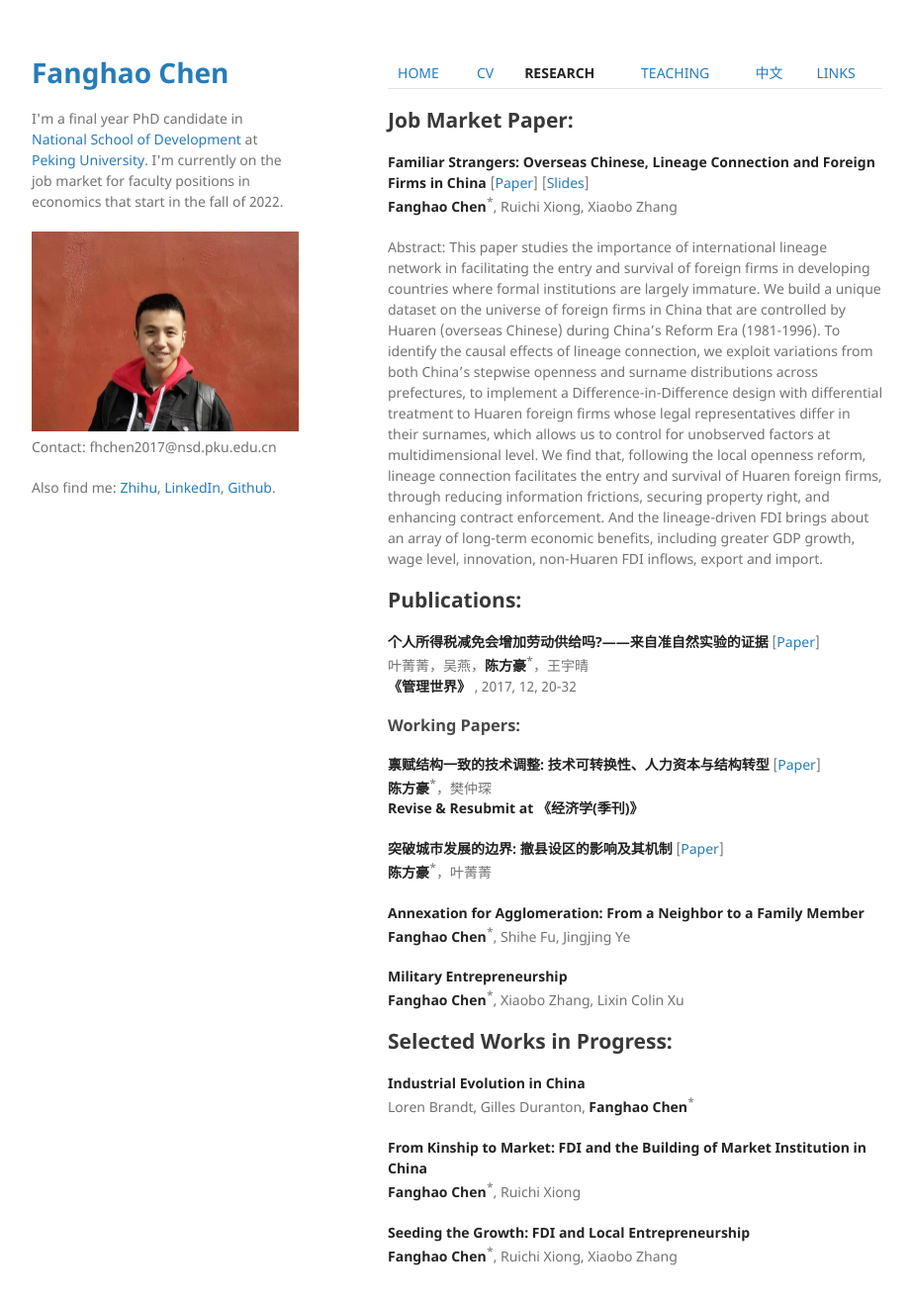
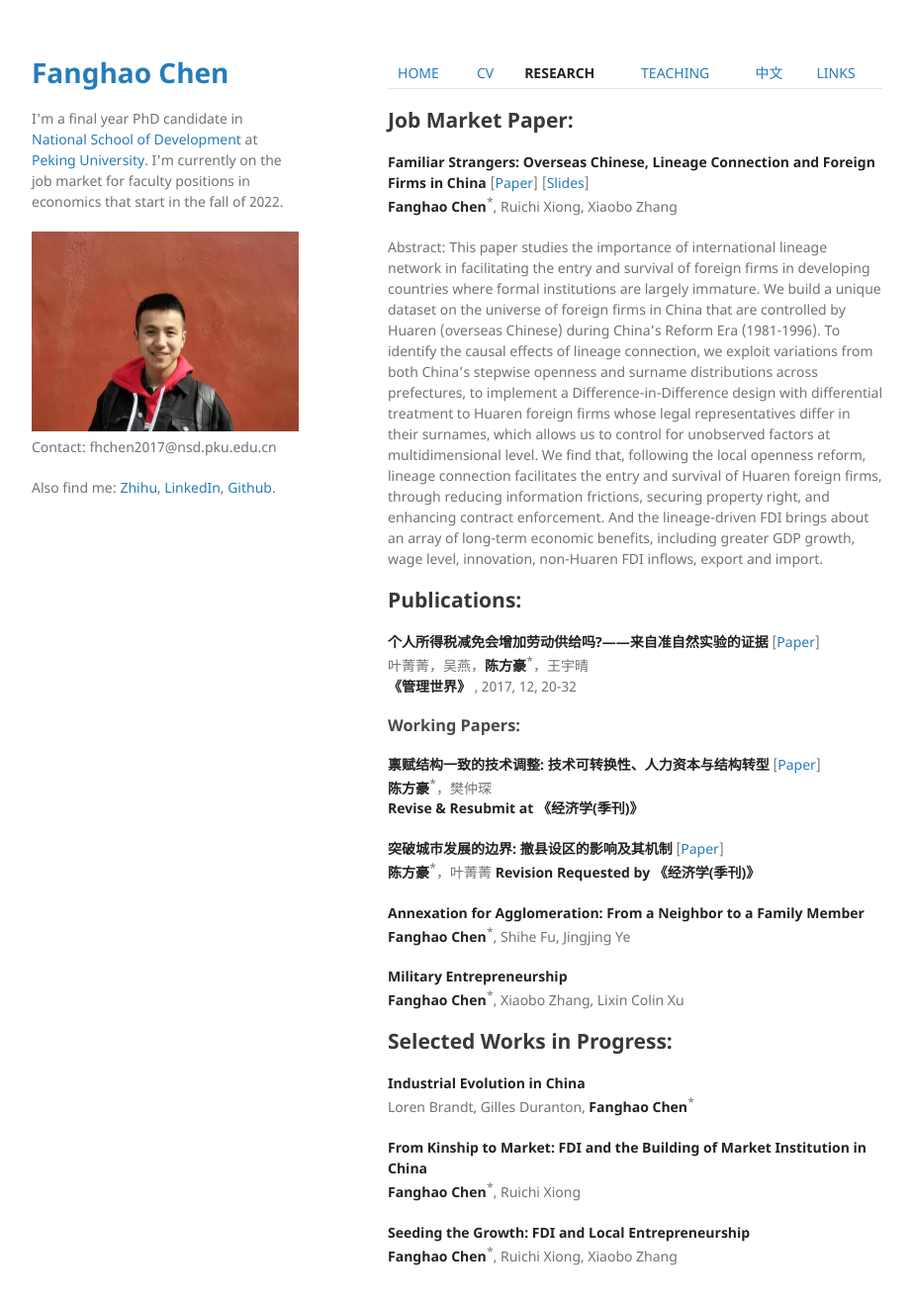
Before and after one commit to FanghaoChen/homepage, a Jekyll site: the page built from research.md, in a window 1280 px wide and 1349 px high. Shown: the top 1318 px of the window at 99% size, without its empty margins (178-1100 px from the left). Built offline with Jekyll 4.4.1, drawn with Linux system fonts in a browser that asks for light colours.

Commit message:
Update research.md

```diff
--- a/research.md
+++ b/research.md
@@ -25,6 +25,7 @@ Abstract: This paper studies the importance of international lineage network in
 
 **突破城市发展的边界: 撤县设区的影响及其机制** [[Paper](./assets/annex_paper.pdf)] <br/>
 **陈方豪**<sup>*</sup>，叶菁菁
+**Revision Requested by 《经济学(季刊)》**
 
 **Annexation for Agglomeration: From a Neighbor to a Family Member** <br/>
 **Fanghao Chen**<sup>*</sup>, Shihe Fu, Jingjing Ye
```
